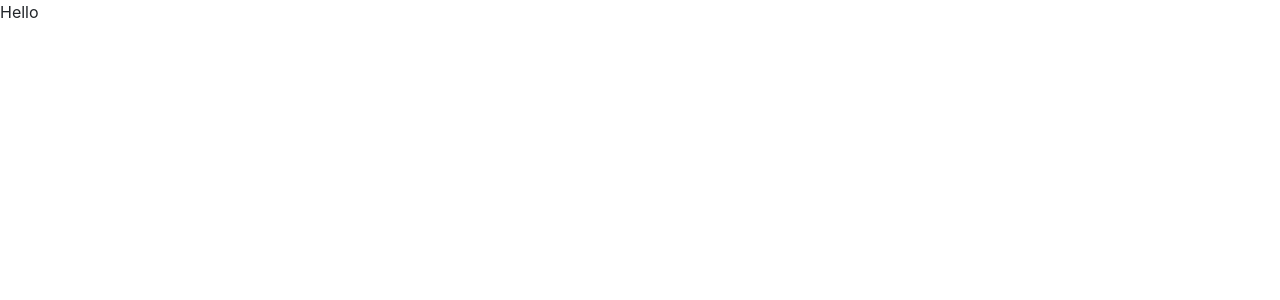
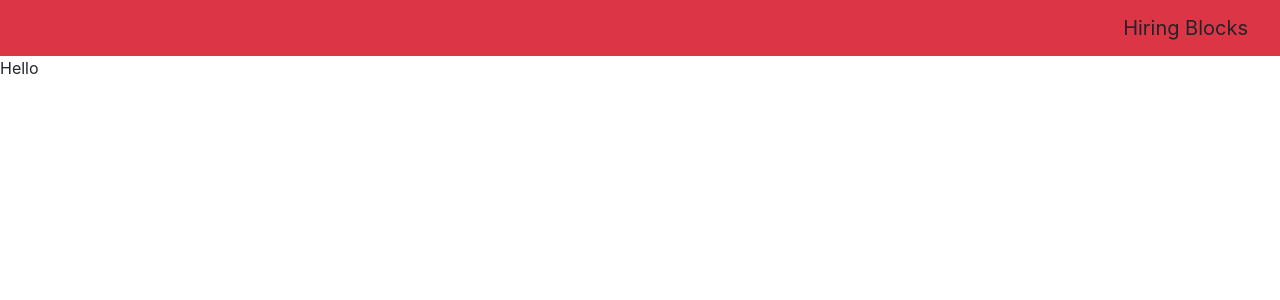
Before and after one commit to championswimmer/new-vue-project, a Vue app: page / in a window 1280 px wide. Shown: the top 300 px of the page. Built offline with nearby package versions, Linux system fonts and the light colour scheme.

Commit message:
top navbar done
Signed-off-by: Arnav Gupta <arnav@codingblocks.com>

```diff
--- a/src/App.vue
+++ b/src/App.vue
@@ -1,11 +1,15 @@
 <template>
   <div id="app">
+    <top-navbar></top-navbar>
     <router-view></router-view>
   </div>
 </template>
 
 <script>
+import TopNavbar from '@/components/TopNavbar.vue'
+
 export default {
+  components: {TopNavbar},
   name: 'app'
 }
 </script>
--- a/src/components/TopNavbar.vue
+++ b/src/components/TopNavbar.vue
@@ -0,0 +1,35 @@
+<template>
+  <b-navbar toggleable type="inverse" variant="danger">
+    <b-nav-toggle target="nav_collapse"></b-nav-toggle>
+
+    <div class="navbar-brand">
+      <span>Hiring Blocks</span>
+    </div>
+
+    <b-collapse is-nav id="nav_collapse">
+      <b-nav is-nav-bar>
+        <b-nav-item v-for="navItem in navItems">
+          {{ navItem }}
+        </b-nav-item>
+      </b-nav>
+    </b-collapse>
+
+  </b-navbar>
+</template>
+
+<script>
+  import store from '@/store'
+
+  export default {
+    name: 'top-navbar',
+    computed: {
+      navItems () {
+        return store.state.topNavBarItems
+      }
+    }
+  }
+</script>
+
+<style>
+
+</style>
--- a/src/store/index.js
+++ b/src/store/index.js
@@ -8,6 +8,8 @@ Vue.use(Vuex)
 
 export default new Vuex.Store({
   state: {
-    hello: true
+    topNavBarItems: [
+      'Jobs', 'Companies', 'Students'
+    ]
   }
 })
```
